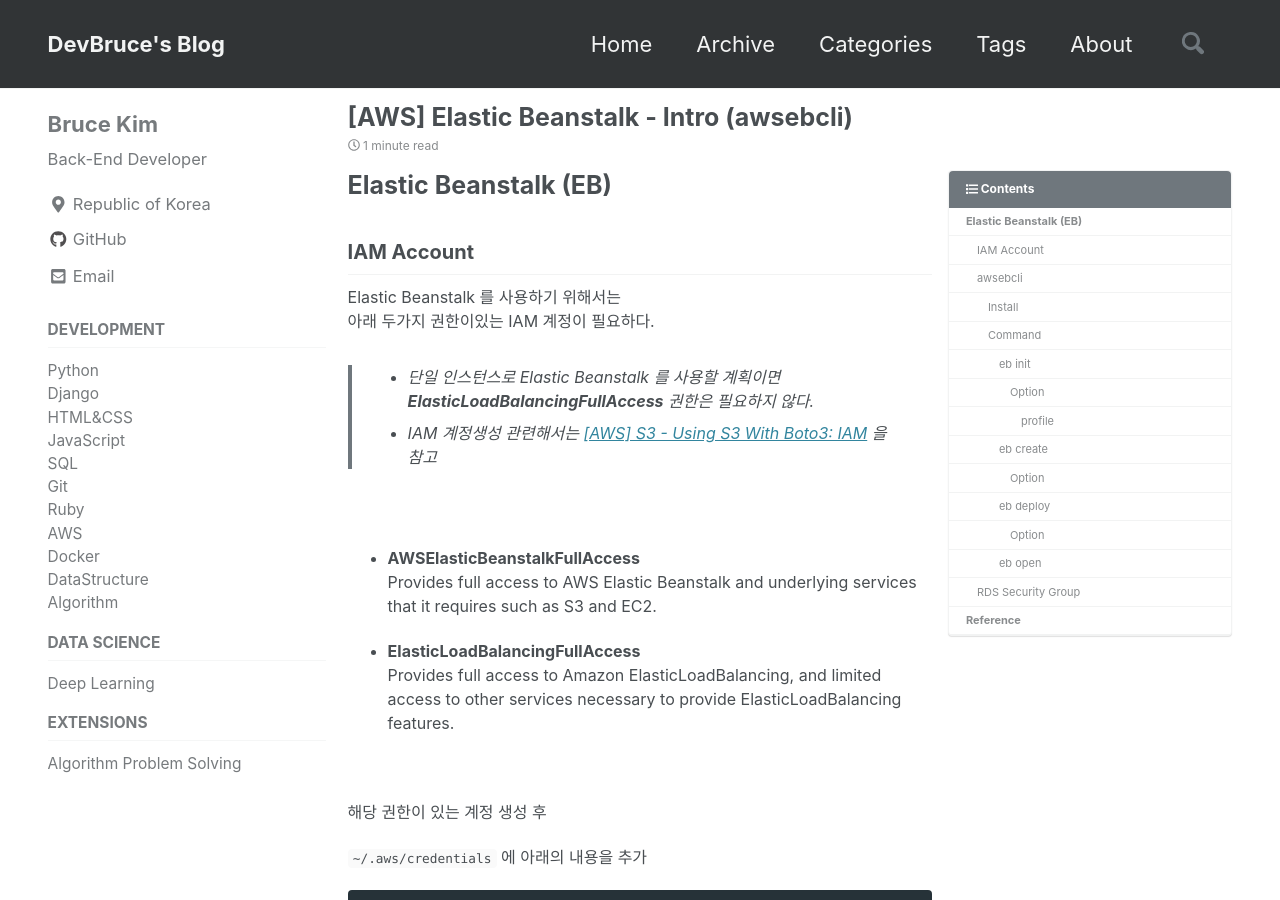
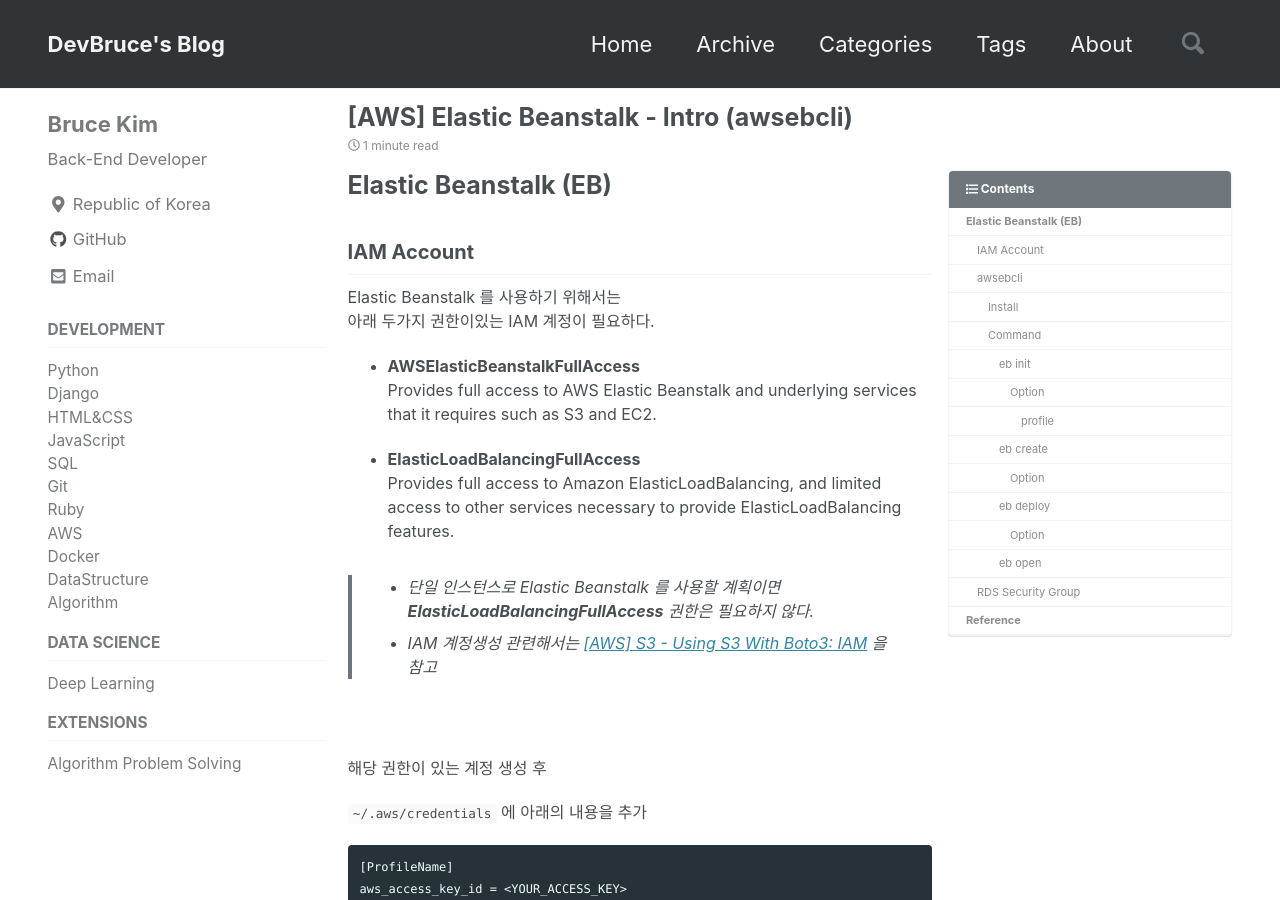
Before and after one commit to devbruce/devbruce.github.io, a Jekyll site: the page built from _posts/AWS/2018-12-12-aws-09-eb_intro.md, in a window 1280 px wide and 900 px high. Built offline with Jekyll 4.4.1, drawn with Linux system fonts in a browser that asks for light colours; cached includes are drawn as plain includes; nearby versions of some CDN libraries; comment, search, counter and statistics services are not loaded.

Commit message:
Modify aws-09

```diff
--- a/_posts/AWS/2018-12-12-aws-09-eb_intro.md
+++ b/_posts/AWS/2018-12-12-aws-09-eb_intro.md
@@ -20,16 +20,15 @@ tags:
 Elastic Beanstalk 를 사용하기 위해서는
 아래 두가지 권한이있는 IAM 계정이 필요하다.
 
-> - 단일 인스턴스로 Elastic Beanstalk 를 사용할 계획이면 **ElasticLoadBalancingFullAccess** 권한은 필요하지 않다.
-> - IAM 계정생성 관련해서는 [[AWS] S3 - Using S3 With Boto3: IAM](https://devbruce.github.io/aws/aws-06-s3_boto3/#iam) 을 참고
-
-<br>
-
 - **AWSElasticBeanstalkFullAccess**
 Provides full access to AWS Elastic Beanstalk and underlying services that it requires such as S3 and EC2.
 
 - **ElasticLoadBalancingFullAccess**
 Provides full access to Amazon ElasticLoadBalancing, and limited access to other services necessary to provide ElasticLoadBalancing features.
+
+> - 단일 인스턴스로 Elastic Beanstalk 를 사용할 계획이면
+**ElasticLoadBalancingFullAccess** 권한은 필요하지 않다.
+> - IAM 계정생성 관련해서는 [[AWS] S3 - Using S3 With Boto3: IAM](https://devbruce.github.io/aws/aws-06-s3_boto3/#iam) 을 참고
 
 <br>
 
@@ -153,9 +152,11 @@ $ eb open
 ## RDS Security Group
 
 Elastic Beanstalk 로 배포를 진행하면 해당 인스턴스의 보안그룹이 자동으로 추가된다.
+
 만약 배포한 서버가 AWS 의 특정 RDS 를 사용한다면
 해당 RDS 의 보안그룹에 Elastic Beanstalk 가 접근가능하도록 설정해주어야 하는데,
 보안그룹에 인바운드 규칙을 추가하면 된다.
+
 유형 및 프로토콜은 내용에 맞게 설정하고, **소스 부분은 Elastic Beanstalk 의 그룹 ID 로 지정**한다.
 (자동완성 목록이 나타난다.)
 
```
